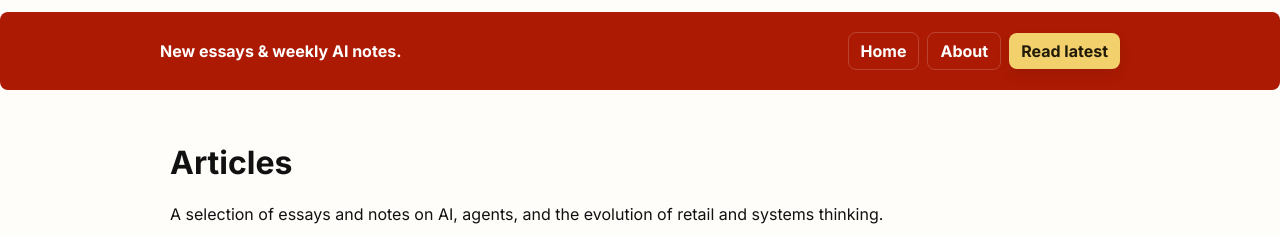
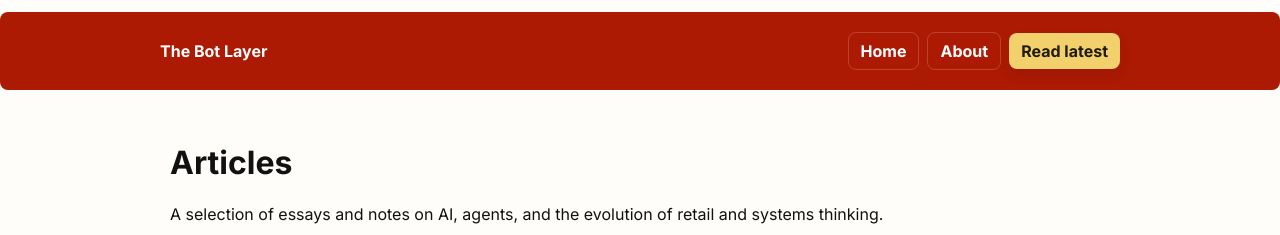
Before and after one commit to TerelLewis/TerelLewis.github.io, a Jekyll site: the page index.html, which Jekyll copies as it is, in a window 1280 px wide. Shown: the top 235 px of the page. Built offline with Jekyll 4.4.1, drawn with Linux system fonts in a browser that asks for light colours.

Commit message:
Update banner message to 'The Bot Layer'

```diff
--- a/index.html
+++ b/index.html
@@ -18,7 +18,7 @@
   <!-- Banner -->
   <div class="banner" role="region" aria-label="Announcement banner">
     <div class="container banner-inner">
-      <div class="banner-message">New essays &amp; weekly AI notes.</div>
+      <div class="banner-message">The Bot Layer</div>
       <div class="banner-actions">
         <a class="btn btn-secondary" href="/">Home</a>
         <a class="btn btn-secondary" href="/about/">About</a>
```
